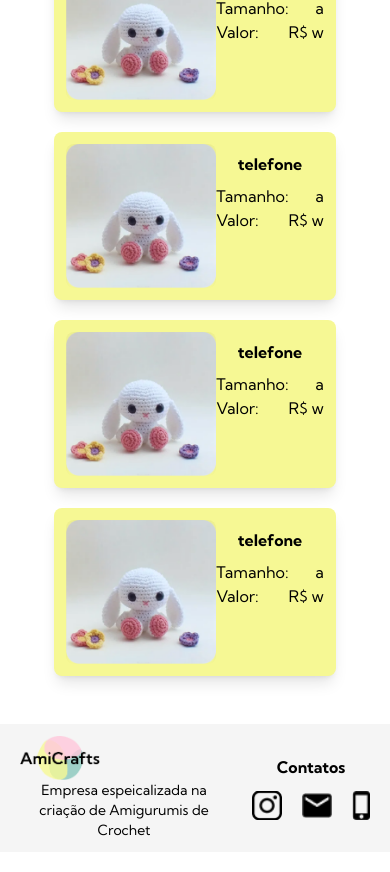
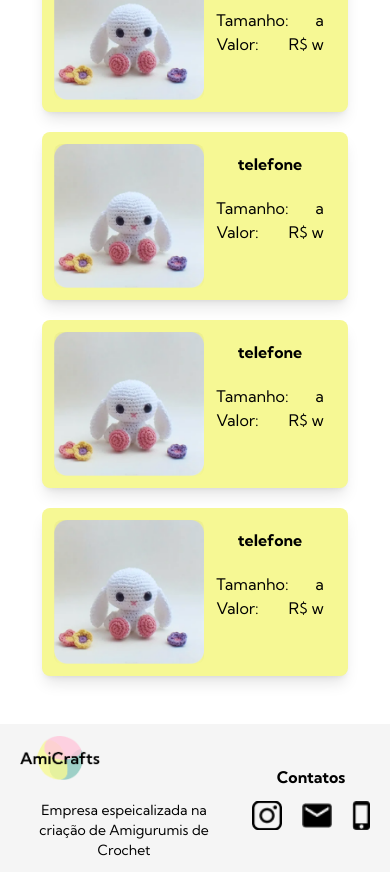
Before and after one commit to rharaianna/desafio_next, a Next.js app: page / in a window 390 px wide. Shown: the part 1122-1994 px from the top of the page. Built offline with nearby package versions, Linux system fonts and the light colour scheme.

Commit message:
antes da paginação

```diff
--- a/src/components/Footer.tsx
+++ b/src/components/Footer.tsx
@@ -7,7 +7,7 @@ import Image from "next/image";
 export default function Footer() {
     return (
             <div className=" bg-cinza text-md flex py-3 px-5 justify-between items-center bottom-0 z-20">
-                <div className="md:flex flex-row gap-5">
+                <div className="flex flex-col justify-center md:flex-row gap-5">
                     <img className="w-20 h-11" src="/nomelogo.png" alt="Logo Amicraft" />
                     <p className="w-52 text-sm text-center">Empresa espeicalizada na criação de Amigurumis de Crochet</p>
                 </div>
--- a/src/components/Home/Card.tsx
+++ b/src/components/Home/Card.tsx
@@ -19,7 +19,7 @@ export default function CardProd ({src, alt,item, tamanho,valor}:CardProdProp){
             <div className="flex justify-center font-semibold py-2 text-center">
                 <p> {item} </p>
             </div>
-            <div className="flex justify-between">
+            <div className="flex p-3 justify-between">
                 <div>
                     <p >Tamanho:</p>
                     <p>Valor:</p>
```
